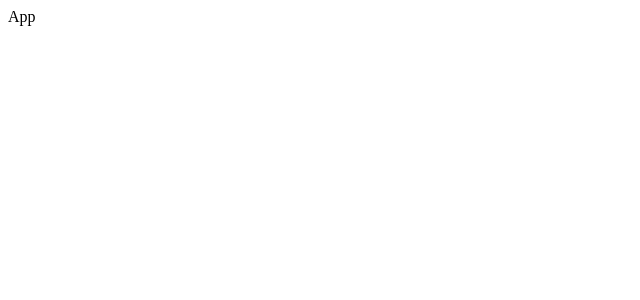
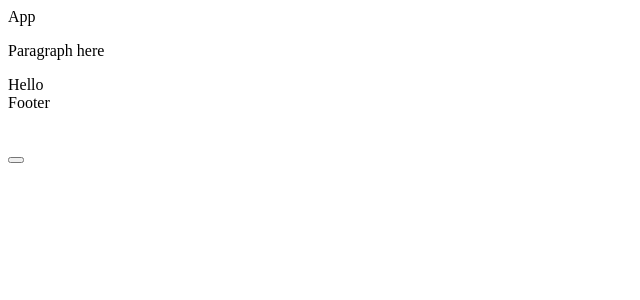
Before and after one commit to shahisachin917/Assignment1, a React (Create React App) app in the folder create-react-app/: page / in a window 1280 px wide. Shown: the top 300 px of the page, without its empty margins (0-640 px from the left). Built offline with nearby package versions, Linux system fonts and the light colour scheme.

Commit message:
html tags

```diff
--- a/create-react-app/src/App.js
+++ b/create-react-app/src/App.js
@@ -1,7 +1,26 @@
 import React from "react";
 
 function App() {
-  return <div>App</div>;
+  return (
+    <>
+      <div>App</div>
+      <p>Paragraph here</p>
+
+      <header>Hello</header>
+      <footer>Footer</footer>
+      <section></section>
+      <nav></nav>
+      <main></main>
+      <article></article>
+      <aside></aside>
+      <figure></figure>
+
+      <img />
+      <table></table>
+      <button></button>
+      <form></form>
+    </>
+  );
 }
 
 export default App;
```
